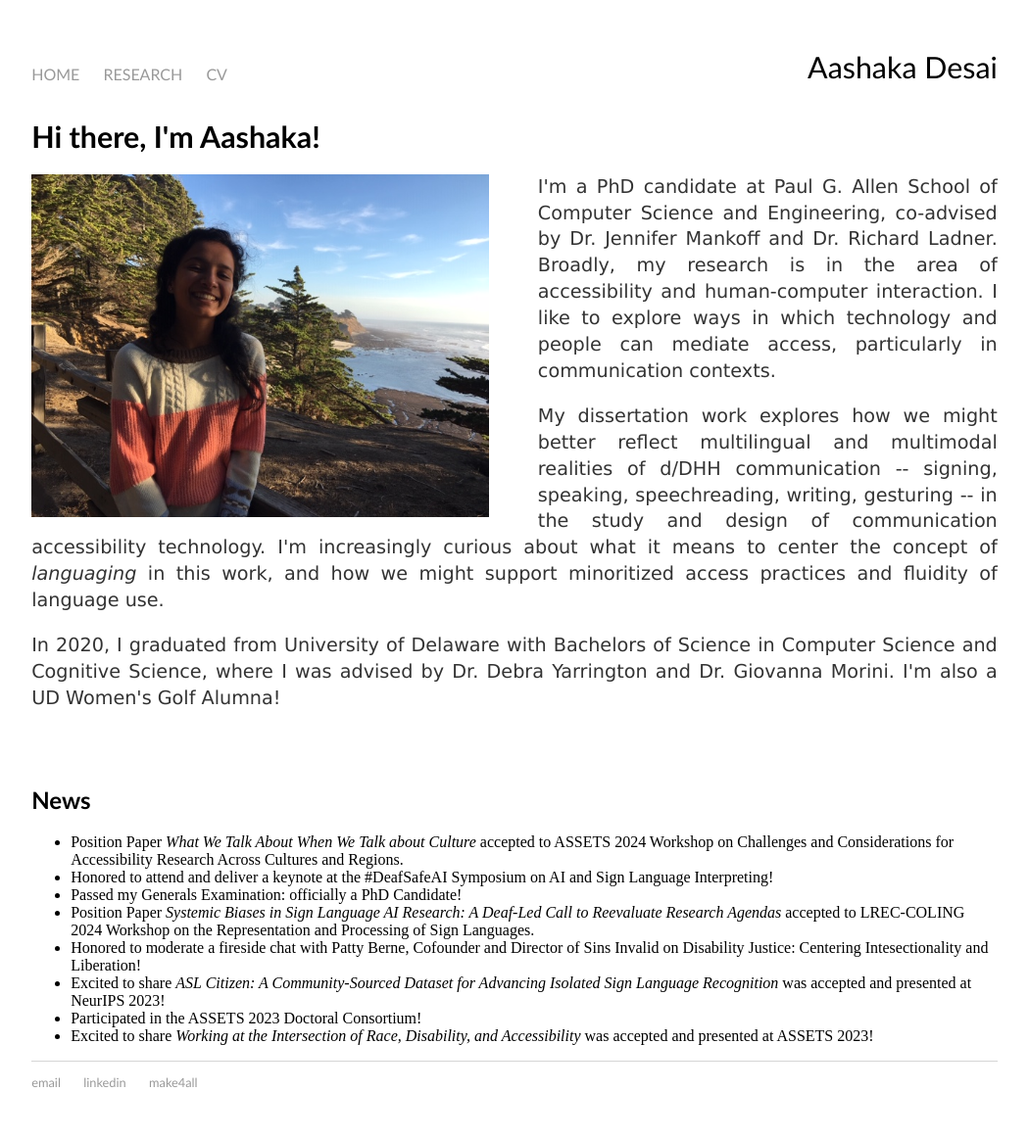
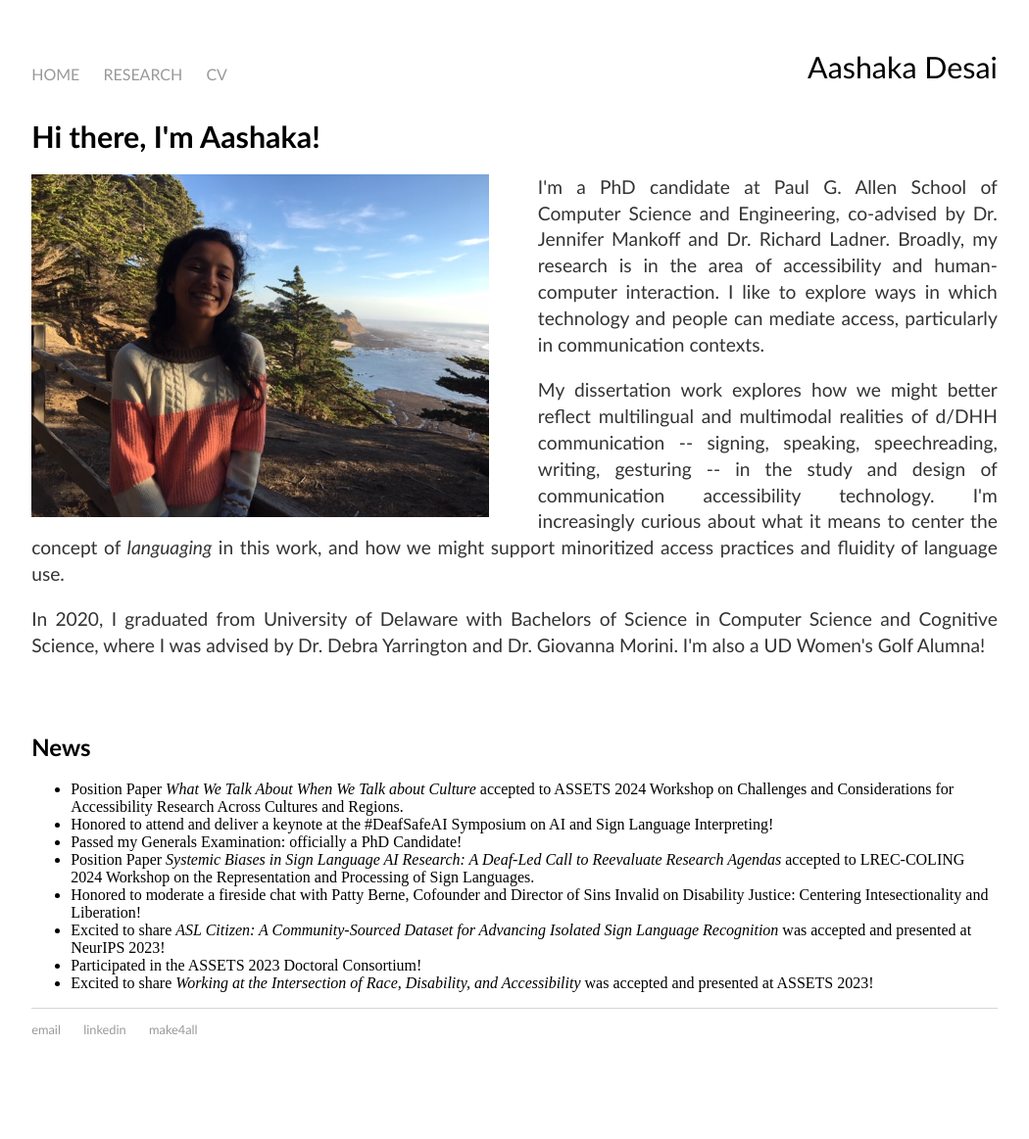
Before and after one commit to aashakadesai/aashakadesai.github.io, a Jekyll site: the page built from index.html, in a window 1280 px wide. Shown: the whole page at 98% size, without its empty margins (115-1165 px from the left). Built offline with Jekyll 4.4.1, drawn with Linux system fonts in a browser that asks for light colours; after the commit the page ends 1109 px from its top, so only the background shows below that.

Commit message:
Update main.css

```diff
--- a/css/main.css
+++ b/css/main.css
@@ -55,7 +55,7 @@ h3 {
 }
 p {
     font-size: 1.2em;
-    font-family:'Verdana';
+    font-family:'Gill Sans';
     line-height: 1.4em;
     color: #333;
     text-align: justify;
```
